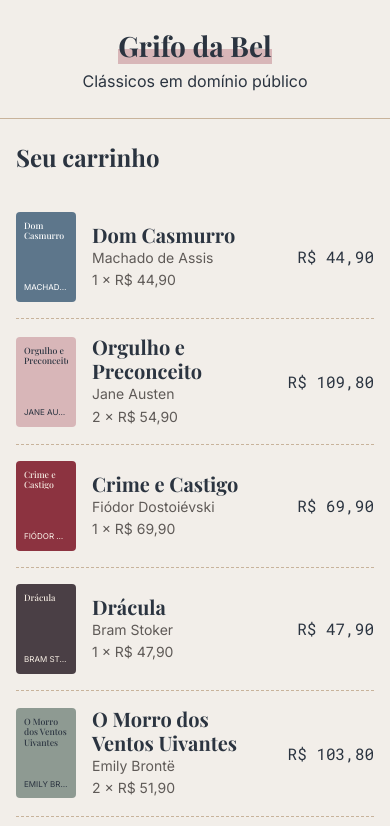
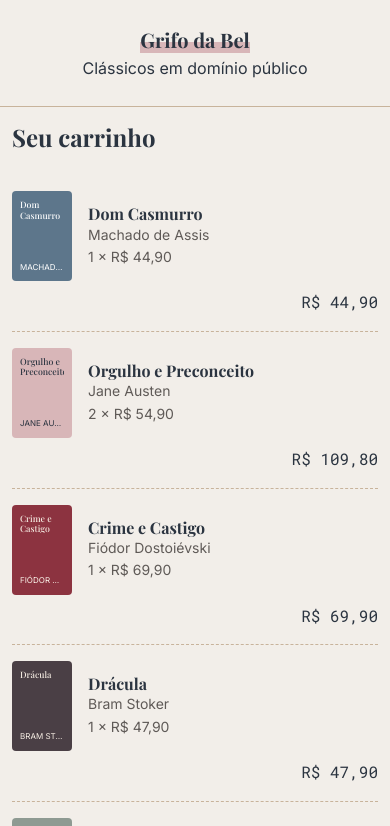
Before and after one commit to mariaizabeldelima0-arch/grifo-da-bel, a React (Vite) app: page / in a window 390 px wide. Shown: the top 826 px of the page. Built offline with nearby package versions, Linux system fonts and the light colour scheme.

Commit message:
aplica responsividade para telas pequenas

```diff
--- a/src/index.css
+++ b/src/index.css
@@ -280,3 +280,31 @@ input {
 .resultado .botao:hover {
   background-color: rgba(255, 255, 255, 0.25);
 }
+
+@media (max-width: 600px) {
+  .container {
+    padding: var(--espaco-4) var(--espaco-3);
+  }
+
+  .item {
+    flex-wrap: wrap;
+  }
+
+  .item-dados h2 {
+    font-size: var(--texto-m);
+  }
+
+    .item-subtotal {
+    width: 100%;
+    text-align: right;
+    margin-top: calc(var(--espaco-2) * -1);
+  }
+
+  .formulario {
+    max-width: 100%;
+  }
+
+  .cabecalho .marca {
+    font-size: var(--texto-g);
+  }
+}
```
